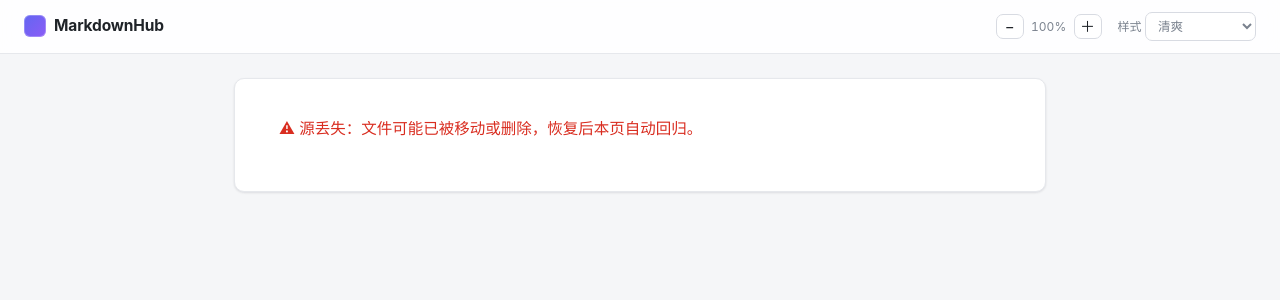
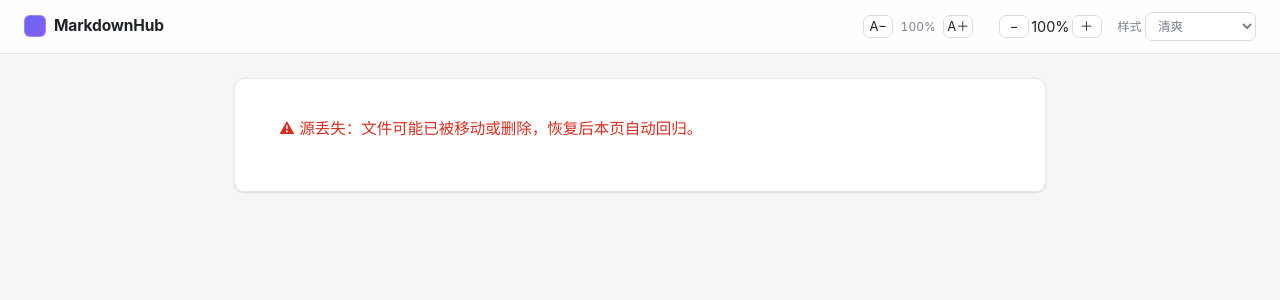
Before and after one commit to Yandy61/md_hub, a Flask app: page /doc/1 in a window 1280 px wide. Shown: the top 300 px of the page. Run offline with Flask 3, Linux system fonts and the light colour scheme; some libraries are stand-ins or nearby versions.

Commit message:
feat: add whole-page zoom (zoom property) alongside text zoom in preview
Co-Authored-By: Claude Code <noreply@anthropic.com>

```diff
--- a/mdhub/static/css/mdhub.css
+++ b/mdhub/static/css/mdhub.css
@@ -336,7 +336,8 @@ input:focus { border-color: var(--accent); box-shadow: 0 0 0 3px var(--accent-so
 
 /* ============ 文档缩放控件 ============ */
 .zoom-ctrl { display: inline-flex; align-items: center; gap: 2px; }
-.zoom-ctrl button { width: 28px; padding: 4px 0; font-size: 15px; line-height: 1; }
+.zoom-ctrl + .zoom-ctrl { margin-left: 10px; }
+.zoom-ctrl button { width: 30px; padding: 4px 0; font-size: 13px; line-height: 1; }
 #zoom-level {
   min-width: 46px; text-align: center;
   font-size: 12px; color: var(--muted);
--- a/mdhub/static/js/zoom.js
+++ b/mdhub/static/js/zoom.js
@@ -1,35 +1,45 @@
-/* 文档缩放：调整 #doc-body 字号（标题/代码/表格均用 em 相对，会整体缩放），按访客持久化 */
+/* 文档缩放：两组独立控件
+ * 1) 文字缩放（字号）：改 #doc-body font-size，标题/代码/表格用 em 相对会整体缩放文字
+ * 2) 整体缩放（zoom 属性）：连图片一起缩放（Chrome/Edge 全量缩放，Firefox 无此属性则静默降级）
+ * 两组均按访客持久化到 localStorage。
+ */
 (function () {
-  var MIN = 60, MAX = 180, STEP = 10, DEFAULT = 100, KEY = "mdhub-zoom";
   var body = document.getElementById("doc-body");
-  var out = document.getElementById("zoom-out");
-  var inn = document.getElementById("zoom-in");
-  var lvl = document.getElementById("zoom-level");
-  if (!body || !out || !inn || !lvl) return;
+  if (!body) return;
 
-  // 基准字号从 CSS 读（对应 mdhub.css 的 #doc-body font-size），避免硬编码不同步
   var base = 15.5;
   try { base = parseFloat(getComputedStyle(body).fontSize) || 15.5; } catch (e) {}
 
-  var pct = DEFAULT;
-  try { pct = parseInt(localStorage.getItem(KEY), 10) || DEFAULT; } catch (e) {}
+  function makeControl(ids, key, min, max, apply) {
+    var out = document.getElementById(ids.out);
+    var inn = document.getElementById(ids.inn);
+    var lvl = document.getElementById(ids.lvl);
+    if (!out || !inn || !lvl) return;
 
-  function clamp(v) { return Math.min(MAX, Math.max(MIN, v)); }
+    var step = 10;
+    var pct = 100;
+    try { pct = parseInt(localStorage.getItem(key), 10) || 100; } catch (e) {}
+    pct = Math.min(max, Math.max(min, pct));
 
-  function render() {
-    body.style.fontSize = (base * pct / 100).toFixed(1) + "px";
-    lvl.textContent = pct + "%";
-  }
-
-  function set(v) {
-    pct = clamp(v || DEFAULT);
-    try { localStorage.setItem(KEY, String(pct)); } catch (e) {}
+    function render() { apply(pct); lvl.textContent = pct + "%"; }
+    function set(v) {
+      pct = Math.min(max, Math.max(min, v || 100));
+      try { localStorage.setItem(key, String(pct)); } catch (e) {}
+      render();
+    }
+    out.addEventListener("click", function () { set(pct - step); });
+    inn.addEventListener("click", function () { set(pct + step); });
+    lvl.addEventListener("click", function () { set(100); });
     render();
   }
 
-  out.addEventListener("click", function () { set(pct - STEP); });
-  inn.addEventListener("click", function () { set(pct + STEP); });
-  lvl.addEventListener("click", function () { set(DEFAULT); });
+  // 文字缩放：字号 60%–180%
+  makeControl({ out: "zoom-out", inn: "zoom-in", lvl: "zoom-level" },
+    "mdhub-zoom", 60, 180,
+    function (pct) { body.style.fontSize = (base * pct / 100).toFixed(1) + "px"; });
 
-  render();
+  // 整体缩放：zoom 50%–200%
+  makeControl({ out: "page-zoom-out", inn: "page-zoom-in", lvl: "page-zoom-level" },
+    "mdhub-page-zoom", 50, 200,
+    function (pct) { body.style.zoom = pct + "%"; });
 })();
--- a/mdhub/templates/doc.html
+++ b/mdhub/templates/doc.html
@@ -16,10 +16,15 @@
     <span class="brand"><a href="/">MarkdownHub</a></span>
     <span class="doc-path" id="doc-path"></span>
     <span class="spacer"></span>
-    <span class="zoom-ctrl" title="缩放文档字号">
-      <button id="zoom-out" title="缩小">−</button>
+    <span class="zoom-ctrl" title="文字缩放（仅字号）">
+      <button id="zoom-out" title="字号缩小">A−</button>
       <span id="zoom-level" title="点击重置 100%">100%</span>
-      <button id="zoom-in" title="放大">＋</button>
+      <button id="zoom-in" title="字号放大">A＋</button>
+    </span>
+    <span class="zoom-ctrl" title="整体缩放（含图片）">
+      <button id="page-zoom-out" title="缩小">−</button>
+      <span id="page-zoom-level" title="点击重置 100%">100%</span>
+      <button id="page-zoom-in" title="放大">＋</button>
     </span>
     <label style="font-size:12px;color:var(--muted)">样式
       <select id="theme-select"></select>
```
